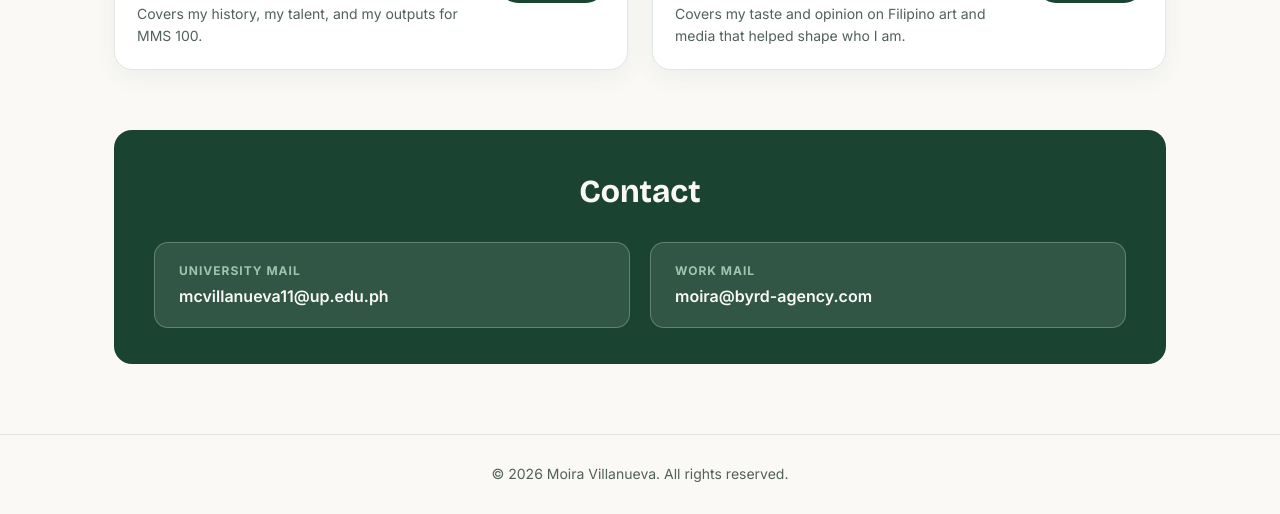
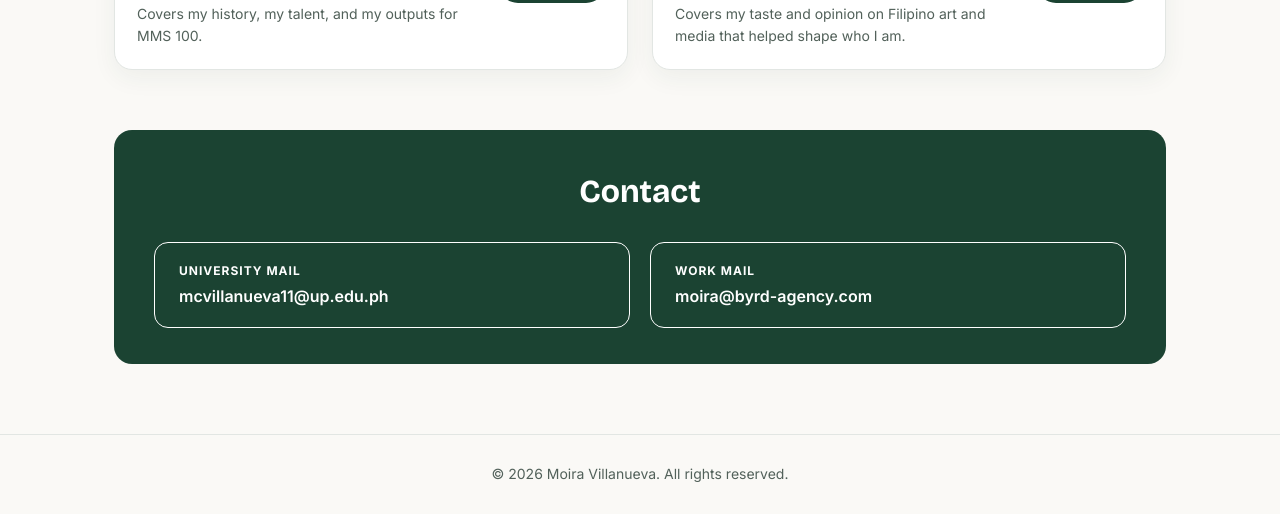
Before and after one commit to mcvillanueva11/Profile-Page, a plain HTML site: page index.html in a window 1280 px wide. Shown: the part 1858-2372 px from the top of the page. Drawn offline with nearby package versions, Linux system fonts and the light colour scheme.

Commit message:
Update style.css

```diff
--- a/style.css
+++ b/style.css
@@ -365,11 +365,11 @@ img {
     background-color: #133024;
 }
 
-/* Contact Section - balanced padding and full-width email cards */
+/* Contact Section - outline cards with white text */
 .contact-box {
     margin-top: 60px;
     background-color: #1b4332;
-    color: #faf9f6;
+    color: #ffffff;
     border-radius: 18px;
     padding: 36px 40px;
     text-align: center;
@@ -380,6 +380,7 @@ img {
     font-size: 32px;
     font-weight: 700;
     margin-bottom: 24px;
+    color: #ffffff;
 }
 
 .contact-row {
@@ -392,23 +393,23 @@ img {
     display: flex;
     flex-direction: column;
     align-items: flex-start;
-    background-color: rgba(250, 249, 246, 0.1);
-    border: 1px solid rgba(250, 249, 246, 0.25);
+    background-color: transparent;
+    border: 1.5px solid #ffffff;
     padding: 18px 24px;
     border-radius: 14px;
     text-decoration: none;
-    color: #faf9f6;
+    color: #ffffff;
     transition: background-color 0.2s ease;
 }
 
 .email-card:hover {
-    background-color: rgba(250, 249, 246, 0.18);
+    background-color: rgba(255, 255, 255, 0.1);
 }
 
 .email-label {
     font-size: 12px;
     letter-spacing: 1px;
-    color: #a3c4ac;
+    color: #ffffff;
     font-weight: 700;
     margin-bottom: 4px;
 }
@@ -416,6 +417,7 @@ img {
 .email-address {
     font-size: 16px;
     font-weight: 600;
+    color: #ffffff;
 }
 
 /* Footer */
```
